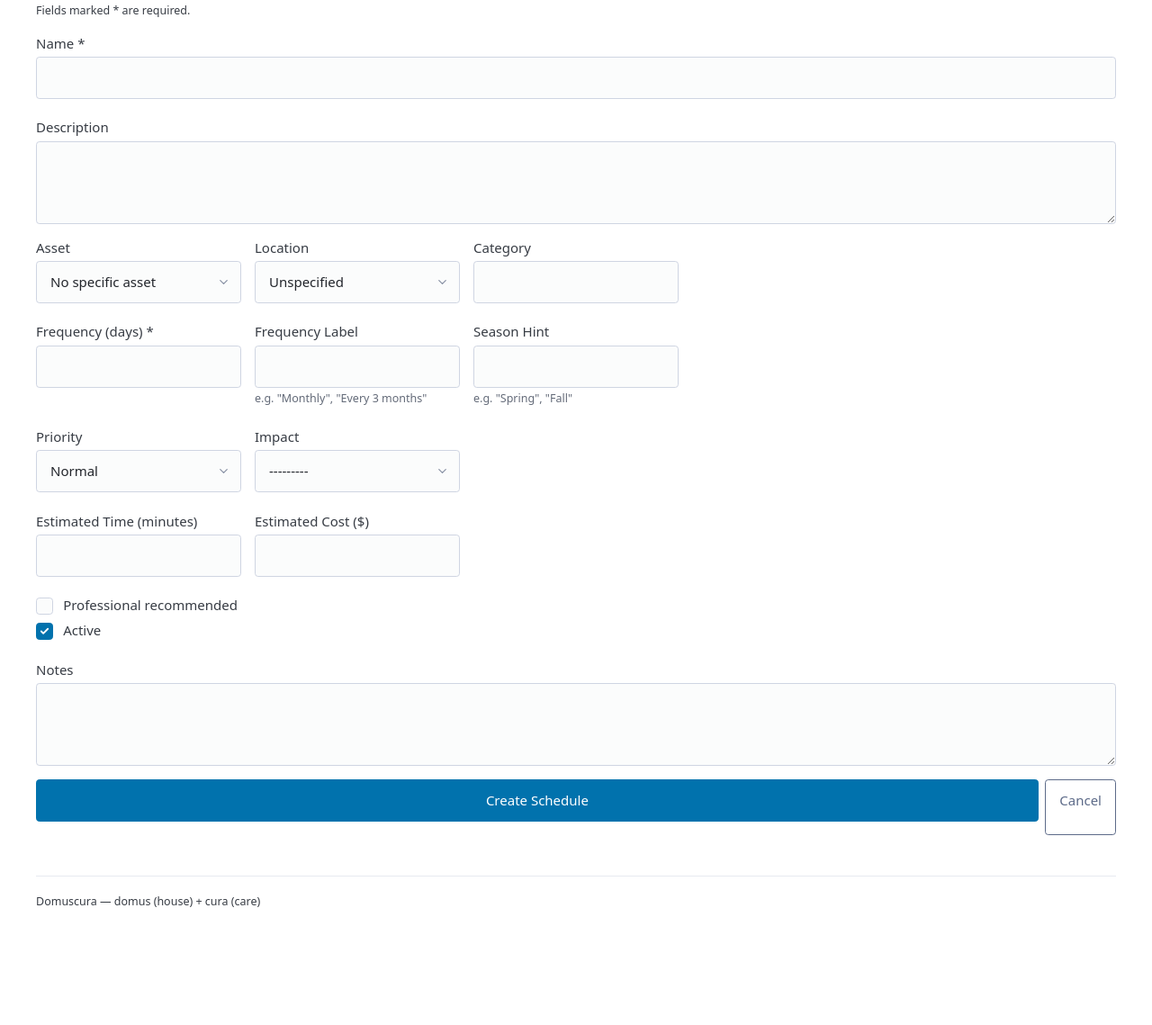
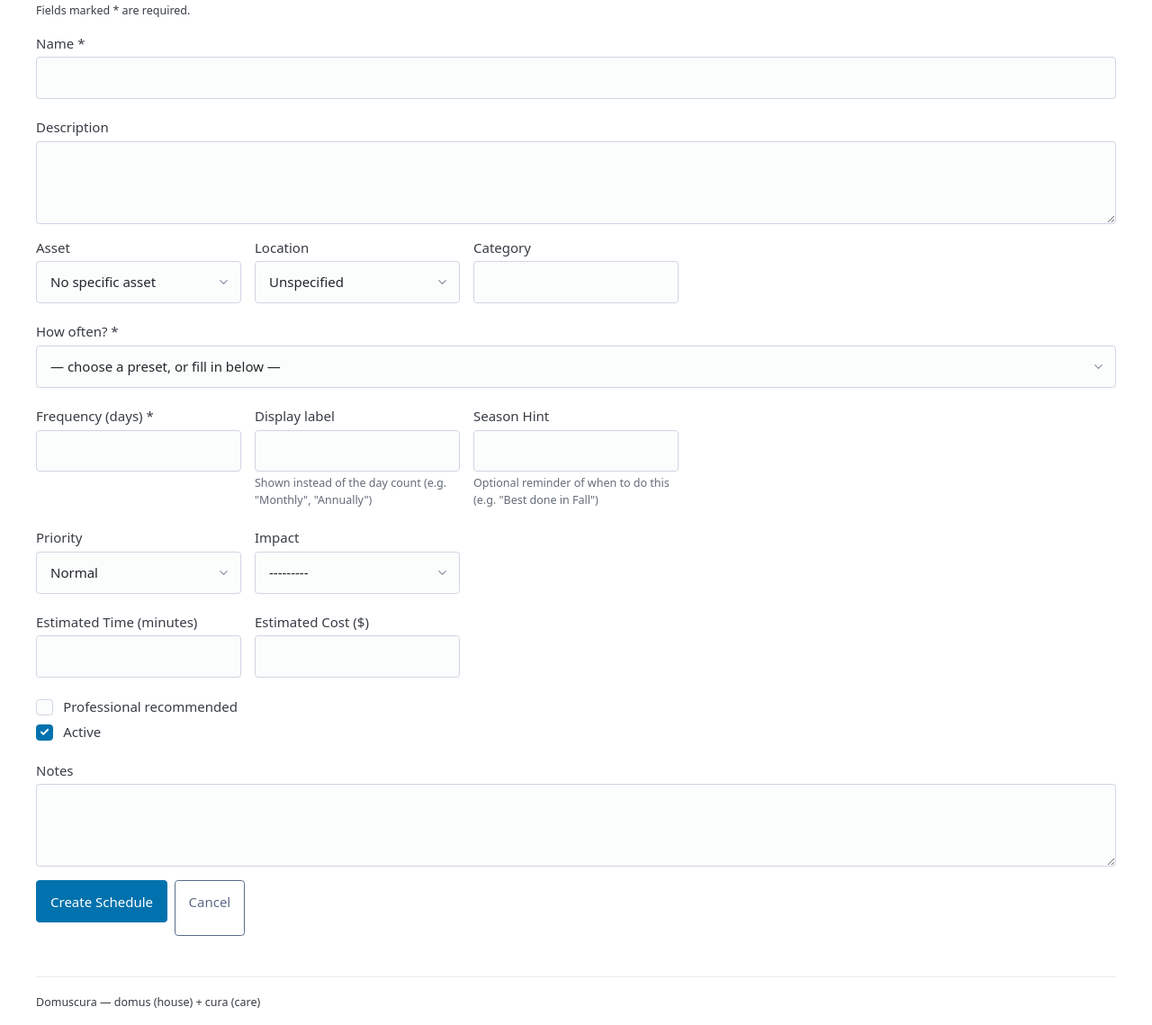
Before and after one commit to NodeJSmith/domuscura, a Django app: page /schedules/new/ in a window 1280 px wide. Shown: the part 171-1310 px from the top of the page at 90% size. Before the commit the page ends 1179 px from the top, so only its background shows below. Run offline with Django 5.2, Linux system fonts and the light colour scheme; the visitor is signed in with stand-in values (Sample User, id 1); data that the repository does not hold is empty; some libraries are stand-ins or nearby versions.

Commit message:
fix: HCD review — frequency preset picker, discovered-at default, spending empty state
- Schedule form: Alpine.js preset select (Weekly/Monthly/Annually/etc.) auto-fills
  frequency_days and frequency_label; initialises to current value in edit mode
- IssueForm: discovered_at defaults to date.today() for new instances
- Spending: show explanation banner when no cost data exists (has_any_costs flag)
- Season Hint helper text updated to explain its purpose

```diff
--- a/maintenance/forms.py
+++ b/maintenance/forms.py
@@ -1,6 +1,6 @@
 from __future__ import annotations
 
-from datetime import datetime
+from datetime import date, datetime
 from typing import Any
 
 from django import forms
@@ -121,6 +121,8 @@ class IssueForm(forms.ModelForm):
         self.fields["location"].empty_label = "Unspecified"
         self.fields["source"].empty_label = "Not recorded"
         self.fields["project"].empty_label = "No linked project"
+        if not self.instance.pk:
+            self.fields["discovered_at"].initial = date.today()
 
 
 class ScheduleForm(forms.ModelForm):
--- a/maintenance/templates/schedules/form.html
+++ b/maintenance/templates/schedules/form.html
@@ -60,21 +60,52 @@
         </label>
     </div>
 
+    <div x-data="{
+        currentPreset: '',
+        presets: {
+            '7': 'Weekly', '14': 'Every 2 weeks', '30': 'Monthly',
+            '90': 'Every 3 months', '180': 'Every 6 months',
+            '365': 'Annually', '730': 'Every 2 years'
+        },
+        init() {
+            const days = document.getElementById('id_frequency_days').value;
+            this.currentPreset = days in this.presets ? days : '';
+        },
+        applyPreset() {
+            if (!this.currentPreset) return;
+            document.getElementById('id_frequency_days').value = this.currentPreset;
+            document.getElementById('id_frequency_label').value = this.presets[this.currentPreset];
+        }
+    }" x-init="init()">
+        <label>
+            How often? *
+            <select x-model="currentPreset" @change="applyPreset()">
+                <option value="">— choose a preset, or fill in below —</option>
+                <option value="7">Weekly</option>
+                <option value="14">Every 2 weeks</option>
+                <option value="30">Monthly</option>
+                <option value="90">Every 3 months</option>
+                <option value="180">Every 6 months</option>
+                <option value="365">Annually</option>
+                <option value="730">Every 2 years</option>
+            </select>
+        </label>
         <div class="grid">
             <label>
                 Frequency (days) *
                 {{ form.frequency_days }}
             </label>
             <label>
-            Frequency Label
+                Display label
                 {{ form.frequency_label }}
-            <small>e.g. "Monthly", "Every 3 months"</small>
+                <small>Shown instead of the day count (e.g. "Monthly", "Annually")</small>
             </label>
             <label>
                 Season Hint
                 {{ form.season_hint }}
-            <small>e.g. "Spring", "Fall"</small>
+                <small>Optional reminder of when to do this (e.g. "Best done in Fall")</small>
             </label>
+        </div>
     </div>
 
     <div class="grid">
@@ -115,7 +146,7 @@
         {{ form.notes }}
     </label>
 
-    <div style="display: flex; gap: 0.5rem;">
+    <div class="form-actions">
         <button type="submit">{% if editing %}Save Changes{% else %}Create Schedule{% endif %}</button>
         {% if editing %}
         <a href="{% url 'schedule_detail' schedule.id %}" role="button" class="outline secondary">Cancel</a>
--- a/maintenance/views/spending.py
+++ b/maintenance/views/spending.py
@@ -95,5 +95,6 @@ def spending_summary(request: HttpRequest) -> HttpResponse:
         "categories": categories,
         "recent_logs": recent_logs,
         "months": months,
+        "has_any_costs": WorkLog.objects.filter(cost__gt=0).exists(),
     }
     return render(request, "spending/summary.html", context)
```
Also changed, not shown: design/hcd-review-2026-03-06.md (+3 -3 lines), maintenance/templates/spending/summary.html (+7 -1 lines), CHANGELOG.md. Lines whose indentation alone changed are shown as unchanged.
